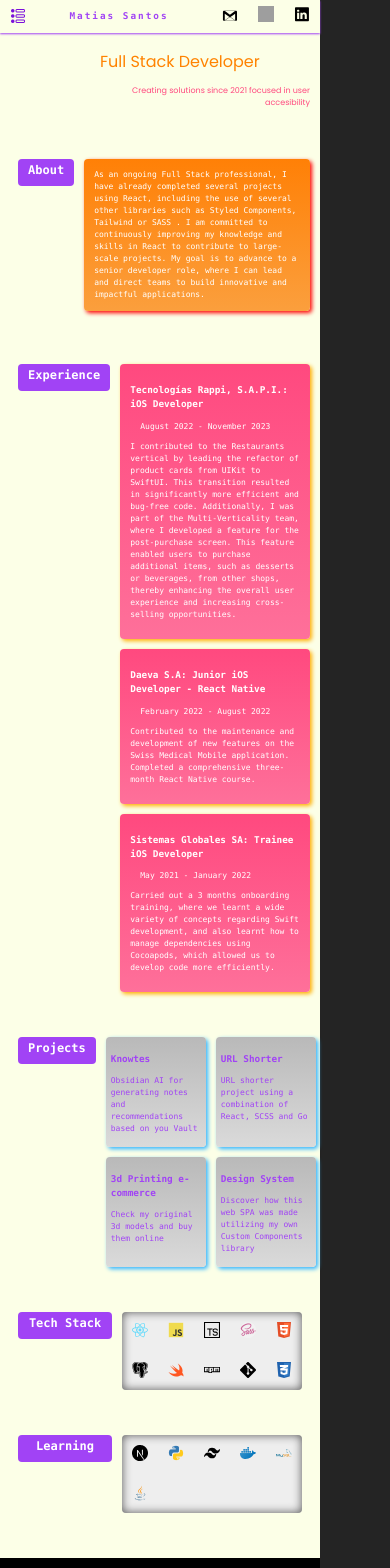
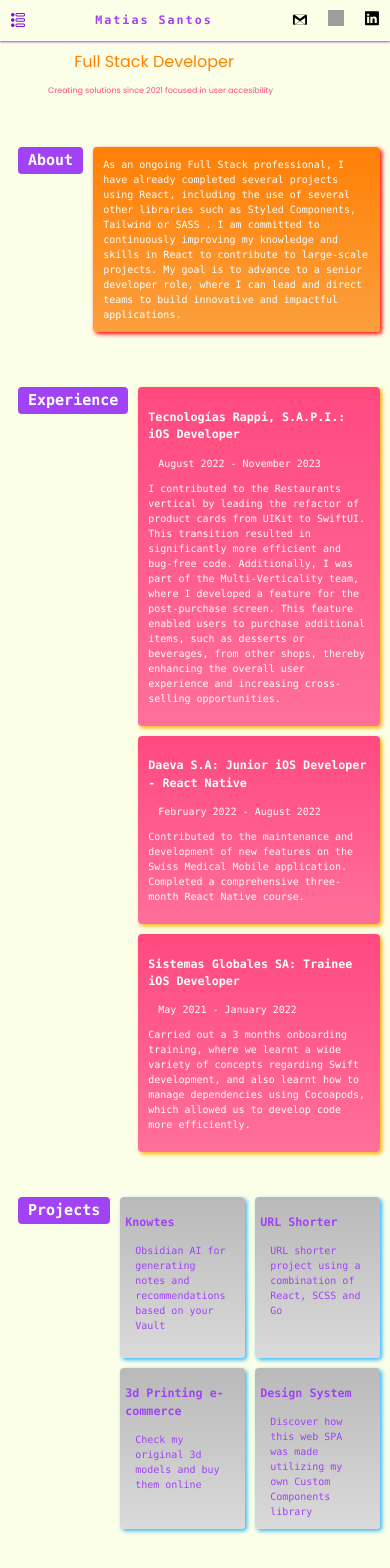
Before and after one commit to Matias-Santos/My-Cv, a React (Vite) app in the folder my-cv/: page / in a window 390 px wide. Shown: the top 1568 px of the page. Built offline with nearby package versions, Linux system fonts and the light colour scheme; grey boxes are pictures that could not be loaded.

Commit message:
4 | Kolicode | feat | Redesigned website for responsiveness| matias.santos

```diff
--- a/my-cv/src/App.scss
+++ b/my-cv/src/App.scss
@@ -360,9 +360,23 @@ template {
   font-family: "Consolas";
   color: #a143f5;
   background-color: #fcffe7;
-
-  width: 320px;
-  font-size: 8px;
   display: flex;
   flex-direction: column;
+  font-size: 10px;
+
+  @media (max-width: 576px) {
+  }
+
+  @media (max-width: 768px) {
+  }
+  @media (max-width: 1080px) {
+  }
+
+  /*
+  #BB9896
+  #424349
+  #EAD4CD
+  #76747B
+  #7FB5C0
+  */
 }
--- a/my-cv/src/components/Button/Button.scss
+++ b/my-cv/src/components/Button/Button.scss
@@ -4,7 +4,6 @@
   text-align: center;
   border-radius: 4px;
   margin-left: 8px;
-  width: 74px;
   height: 23px;
   padding: 2px 10px;
   margin-top: 0px;
--- a/my-cv/src/components/CvDb.tsx
+++ b/my-cv/src/components/CvDb.tsx
@@ -55,7 +55,7 @@ export const projects: ProjectT[] = [
   {
     title: "Knowtes",
     description:
-      "Obsidian AI for generating notes and recommendations based on you Vault",
+      "Obsidian AI for generating notes and recommendations based on your Vault",
     image: gmailIcon,
   },
   {
--- a/my-cv/src/components/NavBar/NavBar.scss
+++ b/my-cv/src/components/NavBar/NavBar.scss
@@ -5,7 +5,7 @@
   position: fixed;
   top: 0px;
   left: 0px;
-  width: 320px;
+  width: 100%;
   justify-content: space-between;
   box-shadow: 0 1px 2px #a143f5;
   letter-spacing: 2px;
--- a/my-cv/src/components/ProjectCard/ProjectCard.scss
+++ b/my-cv/src/components/ProjectCard/ProjectCard.scss
@@ -1,8 +1,11 @@
 .project-item {
-  width: 90px;
-  height: 100px;
   border-radius: 4px;
   background: linear-gradient(#b9b9b9, #dadada);
   box-shadow: 2px 2px 4px #30b4ff;
   padding: 5px;
+
+  .description {
+    padding: 0px 10px;
+    margin-bottom: 5px;
+  }
 }
--- a/my-cv/src/components/ProjectCard/ProjectCard.tsx
+++ b/my-cv/src/components/ProjectCard/ProjectCard.tsx
@@ -10,7 +10,7 @@ function ProjectCard({
   return (
     <div className="project-item" key={title}>
       <h3>{title}</h3>
-      <p>{description}</p>
+      <p className="description">{description}</p>
     </div>
   );
 }
--- a/my-cv/src/components/ProjectsBody/ProjectsBody.scss
+++ b/my-cv/src/components/ProjectsBody/ProjectsBody.scss
@@ -5,7 +5,6 @@
   gap: 10px;
   .projects-grid {
     display: grid;
-    width: 210px;
     grid-template-columns: 1fr 1fr;
     grid-template-rows: 1fr 1fr;
     grid-gap: 10px;
--- a/my-cv/src/components/TechStackBody/TechStackBody..scss
+++ b/my-cv/src/components/TechStackBody/TechStackBody..scss
@@ -6,10 +6,8 @@
   .tech-grid {
     display: inline;
     flex-wrap: wrap;
-    width: 180px;
-    height: 78px;
-    background-color: #eeeeee;
-    box-shadow: inset 0px 0px 10px #565656;
+    background-color: #bebebe;
+    box-shadow: 2px 2px 4px #a143f5;
     border-radius: 4px;
     .tech-icon {
       width: 16px;
--- a/my-cv/src/components/Title/Title.scss
+++ b/my-cv/src/components/Title/Title.scss
@@ -3,7 +3,9 @@
     font-size: 16px;
     font-family: "Poppins";
     margin-top: 50px;
-    margin-left: 100px;
+    display: flex;
+    justify-content: flex-end;
+    margin-right: 40%;
     color: #ff8301;
   }
   .subtitle {
@@ -12,8 +14,7 @@
     display: flex;
     justify-content: flex-end;
     text-align: end;
-    margin-right: 10px;
-    margin-left: 128px;
+    margin-right: 30%;
     color: #ff497f;
   }
 }
```
